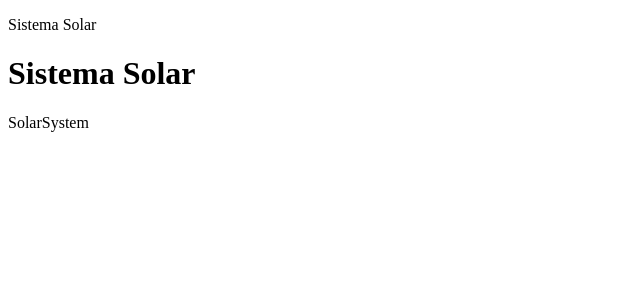
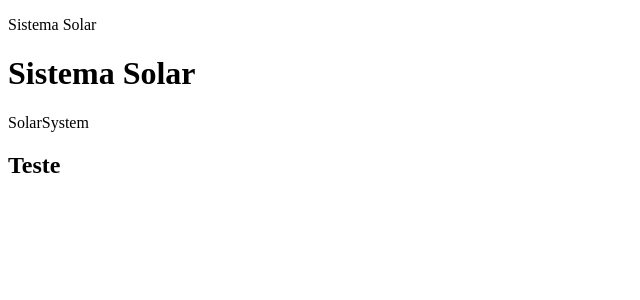
Before and after one commit to aysllanferreira/Projeto-12-Solar-System, a React (Create React App) app: page / in a window 1280 px wide. Shown: the top 300 px of the page, without its empty margins (0-640 px from the left). Built offline with nearby package versions, Linux system fonts and the light colour scheme.

Commit message:
title implementado

```diff
--- a/src/App.js
+++ b/src/App.js
@@ -1,6 +1,7 @@
 import React from 'react';
 import Header from './components/Header';
 import SolarSystem from './components/SolarSystem ';
+import Title from './components/Title';
 
 class App extends React.Component {
   render() {
@@ -9,6 +10,7 @@ class App extends React.Component {
         <p>Sistema Solar</p>
         <Header />
         <SolarSystem />
+        <Title headline="Teste" />
       </>
 
     );
--- /dev/null
+++ b/src/components/Title.jsx
@@ -0,0 +1,15 @@
+import React, { Component } from 'react';
+import PropTypes from 'prop-types';
+
+export default class Title extends Component {
+  render() {
+    const { headline } = this.props;
+    return (
+      <h2>{headline}</h2>
+    );
+  }
+}
+
+Title.propTypes = {
+  headline: PropTypes.string.isRequired,
+};
```
